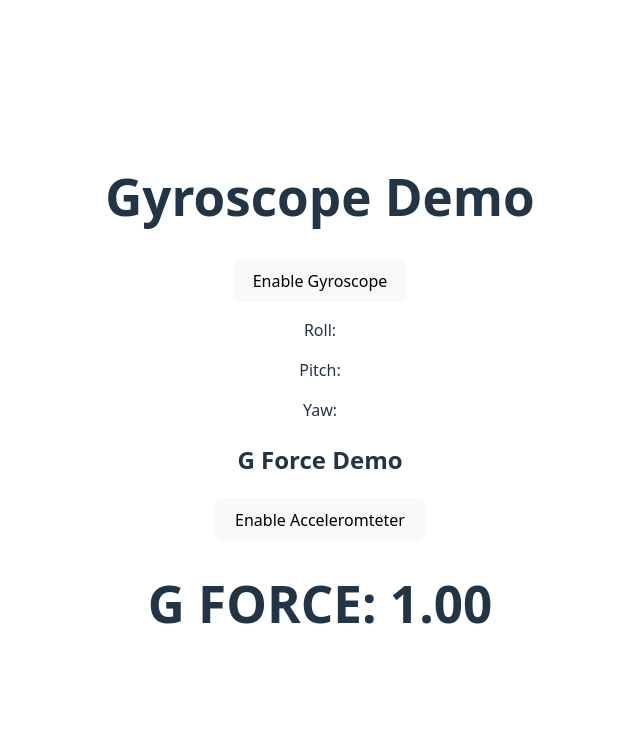
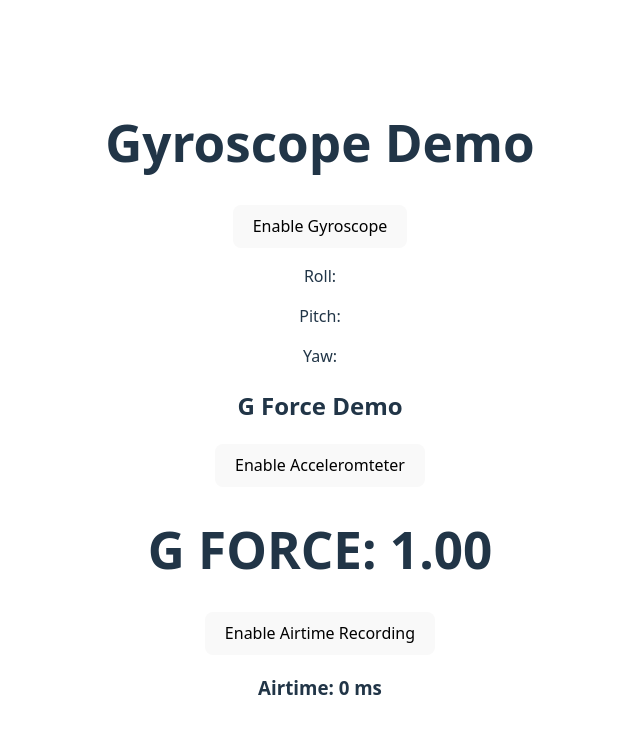
Before and after one commit to fire8811/flipfone, a React app in the folder frontend/: page / in a window 1280 px wide. Shown: the top 734 px of the page, without its empty margins (320-960 px from the left). Built offline with nearby package versions, Linux system fonts and the light colour scheme; the HTML template or start-up script is replaced by a standard one.

Commit message:
janky airtime logging demo

```diff
--- a/frontend/src/accelerometer-demo.tsx
+++ b/frontend/src/accelerometer-demo.tsx
@@ -1,10 +1,16 @@
-import { useState, useEffect } from 'react';
+import { useState, useEffect, useRef } from 'react';
 
 export function AccDemo() {
     const [acceleration, setAcceleration] = useState({ x: 0, y: 0, z: 0 });
     const [gForce, setGForce] = useState(1);
+    const [permission, SetPermission] = useState('unknown');
 
-    const [permission, SetPermission] = useState('unknown');
+    //getting airtime stuff
+    const [airtime, setAirtime] = useState(0); //airtime in MS
+    const [running, setRunning] = useState(false);
+    const startTimeRef = useRef<number | null>(null);
+
+    const inFreeFall = gForce <= 0.4;
 
     const requestPermission = async () => {
         const response = await (DeviceMotionEvent as any).requestPermission();
@@ -15,6 +21,19 @@ export function AccDemo() {
         }
     };
 
+    //airtime counting in milliseconds
+    useEffect(() => {
+      if (!running || !inFreeFall) return;
+
+      const start = Date.now();
+      const interval = setInterval(() => {
+        setAirtime(Date.now() - start);
+      }, 10);
+
+      return () => clearInterval(interval);
+    }, [running, inFreeFall]);
+
+    //g force detection stuff below
     const handleAcceleration = (event: DeviceMotionEvent) => {
       const acc = event.accelerationIncludingGravity;
 
@@ -32,15 +51,19 @@ export function AccDemo() {
       }
     };
 
-
     return (
     <div>
         <h2>G Force Demo</h2>
       {permission !== 'granted' && (
         <button onClick={requestPermission}>Enable Acceleromteter</button>
       )}
+
+      {gForce < 0.3 && <h1 style={{ color: "red", fontWeight: "bold" }}>FREE FALL</h1>}
+
       <h1>G FORCE: {gForce.toFixed(2)}</h1>
 
+      <button onClick={() => {setAirtime(0); setRunning(true);}}>Enable Airtime Recording</button>
+      <h3>Airtime: {airtime} ms</h3>
     </div>
     );
 }
```
